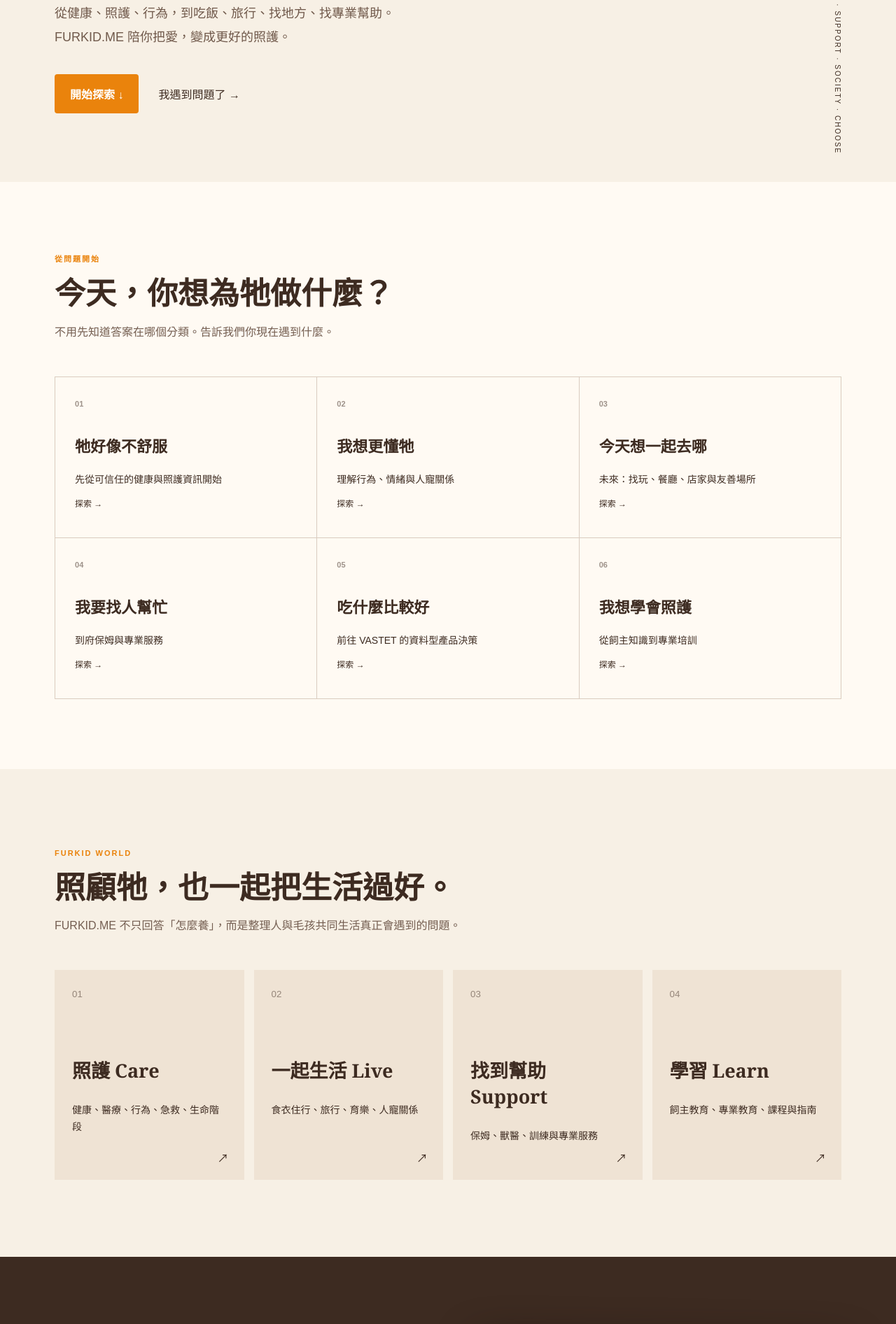
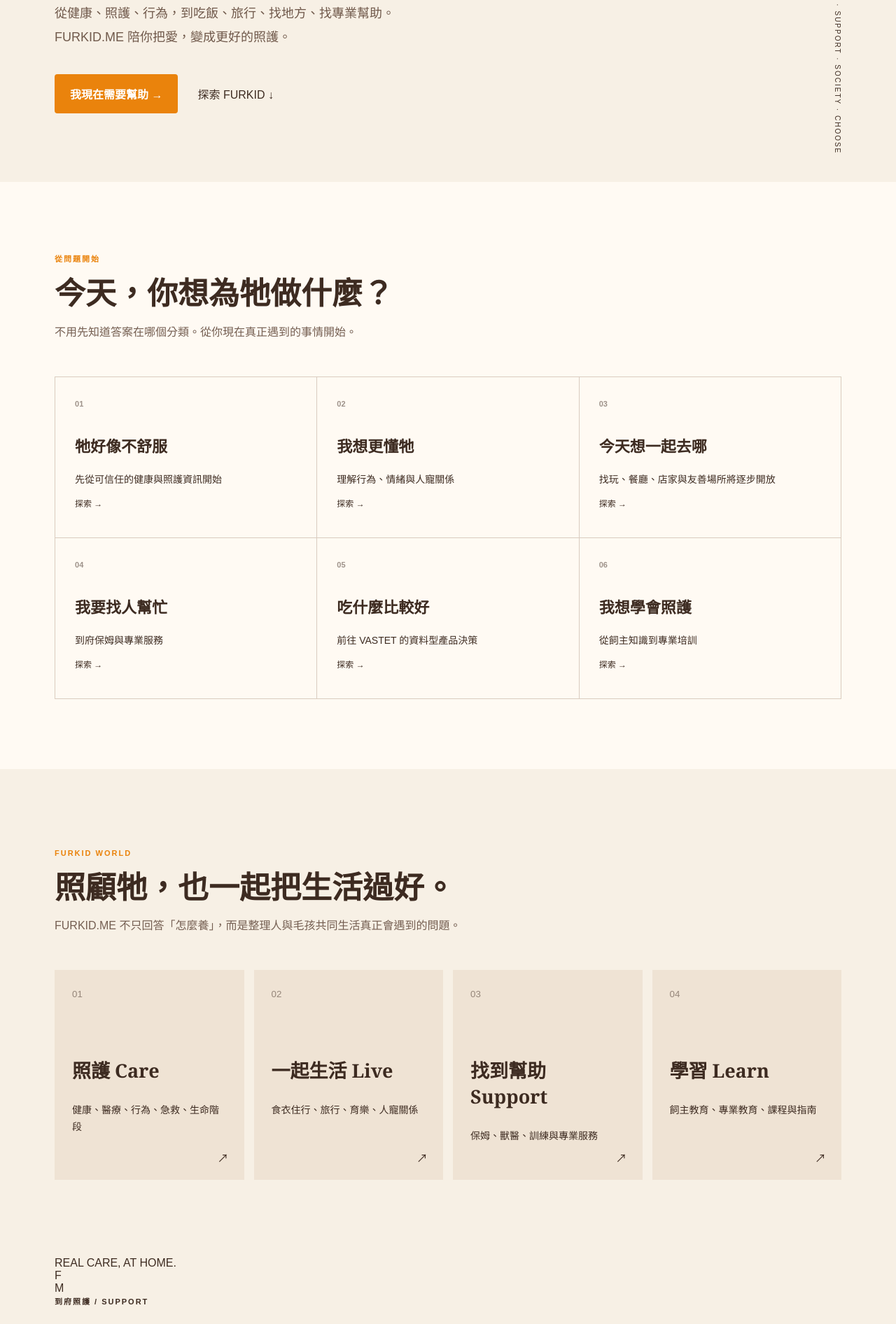
Before and after one commit to furkid-me/furkid-website, a Next.js app: page / in a window 1280 px wide. Shown: the part 444-2336 px from the top of the page at 70% size. Built offline with nearby package versions, Linux system fonts and the light colour scheme.

Commit message:
Upgrade homepage with sitter service and brand trust sections

```diff
--- a/app/page.js
+++ b/app/page.js
@@ -7,17 +7,19 @@ const cards = [
 const needs = [
  ["牠好像不舒服","先從可信任的健康與照護資訊開始","/vet-guide"],
  ["我想更懂牠","理解行為、情緒與人寵關係","/care"],
- ["今天想一起去哪","未來：找玩、餐廳、店家與友善場所","/live"],
+ ["今天想一起去哪","找玩、餐廳、店家與友善場所將逐步開放","/live"],
  ["我要找人幫忙","到府保姆與專業服務","/support"],
  ["吃什麼比較好","前往 VASTET 的資料型產品決策","https://food.vastet.co"],
  ["我想學會照護","從飼主知識到專業培訓","/learn"],
 ];
 export default function Home(){return <main>
 <header className="nav shell"><a className="brand" href="/">FURKID<span>.ME</span></a><nav><a href="#explore">探索</a><a href="/care">照護</a><a href="/live">一起生活</a><a href="/support">找服務</a><a href="/learn">學習</a><a href="https://food.vastet.co">VASTET ↗</a></nav><a className="pill" href="#newsletter">訂閱 FURKID</a></header>
-<section className="hero shell"><div className="eyebrow">BETTER LIFE, TOGETHER.</div><h1>和毛孩一起生活，<br/><em>每個問題</em>都值得<br/>有更好的答案。</h1><p>從健康、照護、行為，到吃飯、旅行、找地方、找專業幫助。<br/>FURKID.ME 陪你把愛，變成更好的照護。</p><div className="actions"><a className="primary" href="#explore">開始探索 ↓</a><a className="textlink" href="#needs">我遇到問題了 →</a></div><div className="hero-note">CARE · LIVE · LEARN · SUPPORT · SOCIETY · CHOOSE</div></section>
-<section id="needs" className="needs"><div className="shell"><div className="section-head"><span>從問題開始</span><h2>今天，你想為牠做什麼？</h2><p>不用先知道答案在哪個分類。告訴我們你現在遇到什麼。</p></div><div className="need-grid">{needs.map((n,i)=><a className="need" href={n[2]} key={n[0]}><b>0{i+1}</b><h3>{n[0]}</h3><p>{n[1]}</p><span>探索 →</span></a>)}</div></div></section>
+<section className="hero shell"><div className="eyebrow">BETTER LIFE, TOGETHER.</div><h1>和毛孩一起生活，<br/><em>每個問題</em>都值得<br/>有更好的答案。</h1><p>從健康、照護、行為，到吃飯、旅行、找地方、找專業幫助。<br/>FURKID.ME 陪你把愛，變成更好的照護。</p><div className="actions"><a className="primary" href="#needs">我現在需要幫助 →</a><a className="textlink" href="#explore">探索 FURKID ↓</a></div><div className="hero-note">CARE · LIVE · LEARN · SUPPORT · SOCIETY · CHOOSE</div></section>
+<section id="needs" className="needs"><div className="shell"><div className="section-head"><span>從問題開始</span><h2>今天，你想為牠做什麼？</h2><p>不用先知道答案在哪個分類。從你現在真正遇到的事情開始。</p></div><div className="need-grid">{needs.map((n,i)=><a className="need" href={n[2]} key={n[0]}><b>0{i+1}</b><h3>{n[0]}</h3><p>{n[1]}</p><span>探索 →</span></a>)}</div></div></section>
 <section id="explore" className="world shell"><div className="section-head"><span>FURKID WORLD</span><h2>照顧牠，也一起把生活過好。</h2><p>FURKID.ME 不只回答「怎麼養」，而是整理人與毛孩共同生活真正會遇到的問題。</p></div><div className="world-grid">{cards.map(c=><a href={c[2]} className="world-card" key={c[0]}><small>{c[3]}</small><h3>{c[0]}</h3><p>{c[1]}</p><i>↗</i></a>)}</div></section>
-<section className="feature"><div className="shell split"><div><span className="tag">KNOWLEDGE</span><h2>不是更多資訊，<br/>而是更可信任的下一步。</h2><p>我們把專業指南、來源與實際照護情境重新整理，讓複雜資訊成為一般人能理解、能行動的內容。</p><a className="primary light" href="/vet-guide">進入 Vet Guide →</a></div><div className="paper"><div className="paper-top">FURKID.ME / VET GUIDE</div><h3>獸醫指南，不該只有專業人士看得懂。</h3><p>疾病認識 · 照護重點 · 就醫警訊 · 指南來源</p><hr/><small>內容不取代獸醫診療。每篇內容標示來源、更新與審閱資訊。</small></div></div></section>
+<section className="sitter"><div className="shell sitter-grid"><div className="sitter-kicker"><span>REAL CARE, AT HOME.</span><div className="pawmark">F<br/>M</div></div><div className="sitter-copy"><span className="tag">到府照護 / SUPPORT</span><h2>有些時候，<br/>你需要的不只是答案，<br/>而是一個能放心交付的人。</h2><p>FURKID.ME 提供雙北到府寵物保姆服務。讓毛孩留在熟悉的環境裡，由照護者依照牠原本的生活節奏完成餵食、陪伴、清潔與日常觀察。</p><div className="service-points"><span>熟悉環境</span><span>個別照護</span><span>照護回報</span></div><a className="primary" href="/support">了解到府保姆服務 →</a></div></div></section>
+<section className="feature"><div className="shell split"><div><span className="tag">KNOWLEDGE</span><h2>不是更多資訊，<br/>而是更可信任的下一步。</h2><p>我們把專業指南、來源與實際照護情境重新整理，讓複雜資訊成為一般人能理解、能行動的內容。</p><a className="primary light" href="/vet-guide">進入 Vet Guide →</a></div><div className="paper"><div className="paper-top">FURKID.ME / VET GUIDE</div><h3>獸醫指南，不該只有專業人士看得懂。</h3><p>疾病認識 · 照護重點 · 就醫警訊 · 指南來源</p><hr/><small>內容不取代獸醫診療。內容將清楚標示來源、更新日期與審閱狀態。</small></div></div></section>
+<section className="trust shell"><div className="trust-title"><span>WHY FURKID.ME</span><h2>我們不想替你決定，<br/>而是讓你更知道怎麼判斷。</h2></div><div className="trust-grid"><div><b>01</b><h3>來源透明</h3><p>重要知識盡可能回到專業指南、機構與可追溯資料。</p></div><div><b>02</b><h3>說人聽得懂的話</h3><p>把專業資訊轉成飼主真正能理解、能採取下一步的內容。</p></div><div><b>03</b><h3>照護來自真實生活</h3><p>不只談理論，也重視毛孩在家庭、環境與日常裡真正遇到的事。</p></div></div></section>
 <section className="vastet shell"><div><span>CHOOSE WITH DATA</span><h2>需要做產品選擇時，<br/>交給 VASTET。</h2><p>食品、成分、品牌、營養、召回與法規，使用資料幫助你看懂，而不是替你決定。</p></div><a href="https://food.vastet.co">前往 VASTET ↗</a></section>
-<section id="newsletter" className="newsletter"><div className="shell"><span>FURKID LETTER</span><h2>值得知道的事，<br/>我們先幫你整理好。</h2><p>照護、產業、毛孩經濟與值得追蹤的新變化。</p><a className="primary" href="https://furkid-me.kit.com/1ebe772a87">訂閱每週 FURKID 情報 →</a></div></section>
+<section id="newsletter" className="newsletter"><div className="shell"><span>FURKID LETTER</span><h2>值得知道的事，<br/>我們先幫你整理好。</h2><p>照護安全、寵物產業、毛孩經濟與值得追蹤的新變化，每週整理給你。</p><a className="primary" href="https://furkid-me.kit.com/1ebe772a87">免費訂閱 FURKID 情報 →</a></div></section>
 <footer className="shell"><div className="brand">FURKID<span>.ME</span></div><p>Better life, together.<br/>把愛，變成更好的照護。</p><small>© 2026 FURKID.ME</small></footer></main>}
```
